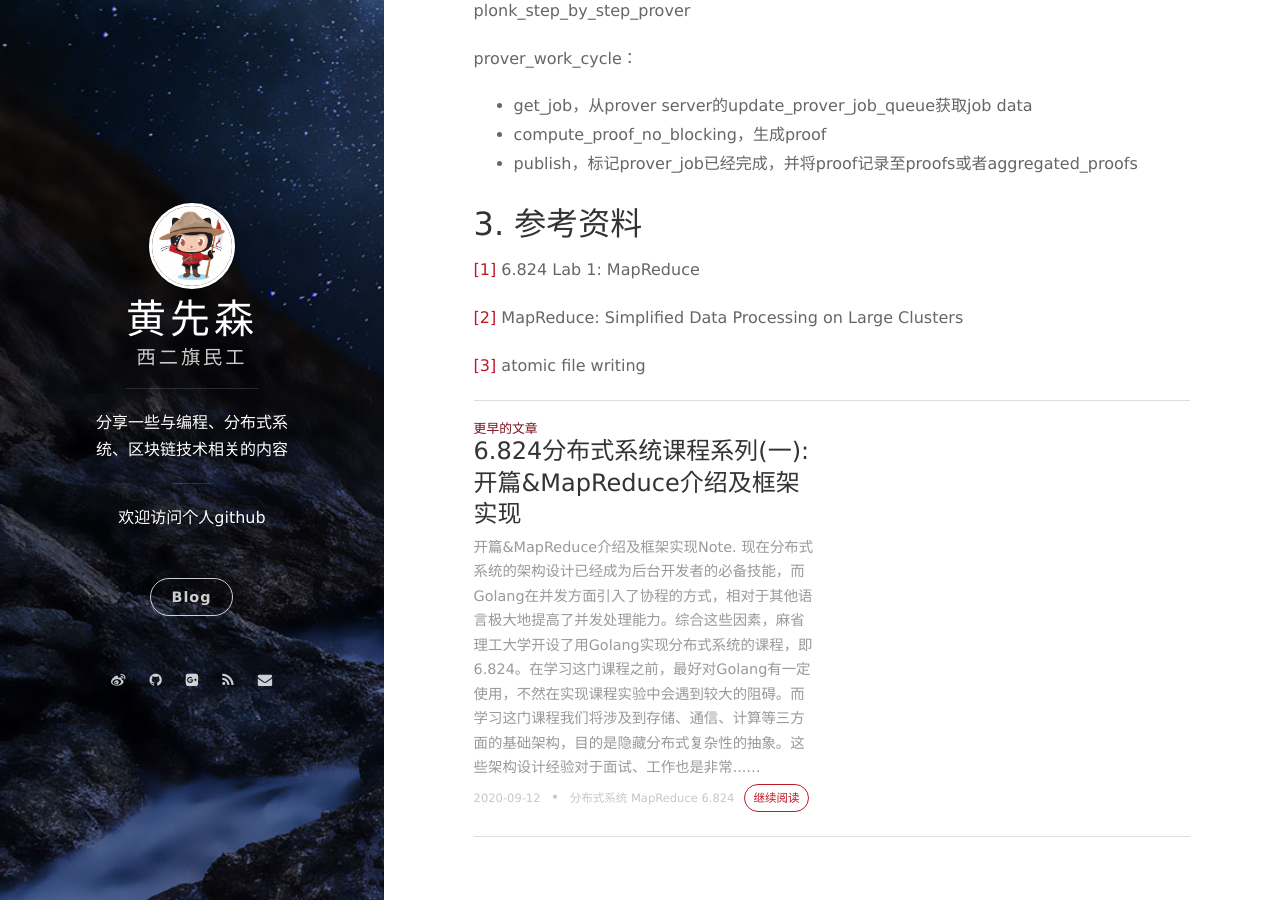
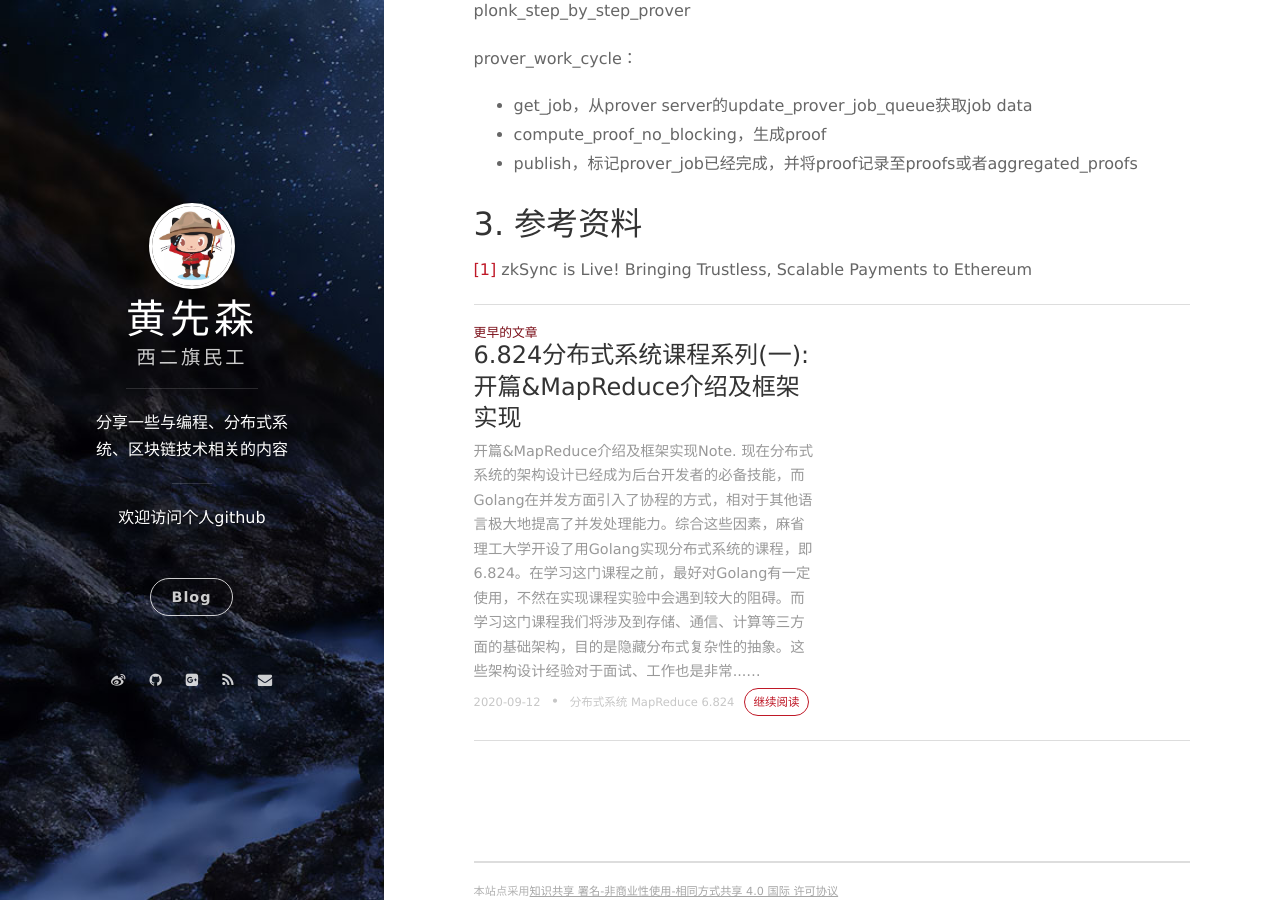
Before and after one commit to berryjam/berryjam.github.io, a Jekyll site: the page built from _posts/2021-12-18-ZkSync架构及模块源码概览分析.md, in a window 1280 px wide and 900 px high, scrolled down 9826 px. Built offline with Jekyll 4.4.1, drawn with Linux system fonts in a browser that asks for light colours; nearby versions of some CDN libraries; comment, search, counter and statistics services are not loaded.

Commit message:
update zksync blog ref

```diff
--- a/_posts/2021-12-18-ZkSync架构及模块源码概览分析.md
+++ b/_posts/2021-12-18-ZkSync架构及模块源码概览分析.md
@@ -290,8 +290,4 @@ prover_work_cycle：
 
 ## 3. 参考资料
 
-[[1]](https://pdos.csail.mit.edu/6.824/labs/lab-mr.html) 6.824 Lab 1: MapReduce
-
-[[2]](http://static.googleusercontent.com/media/research.google.com/zh-CN//archive/mapreduce-osdi04.pdf) MapReduce: Simplified Data Processing on Large Clusters
-
-[[3]](https://github.com/natefinch/atomic) atomic file writing
+[[1]](https://blog.matter-labs.io/zksync-is-live-bringing-trustless-scalable-payments-to-ethereum-9c634b3e6823) zkSync is Live! Bringing Trustless, Scalable Payments to Ethereum
```
